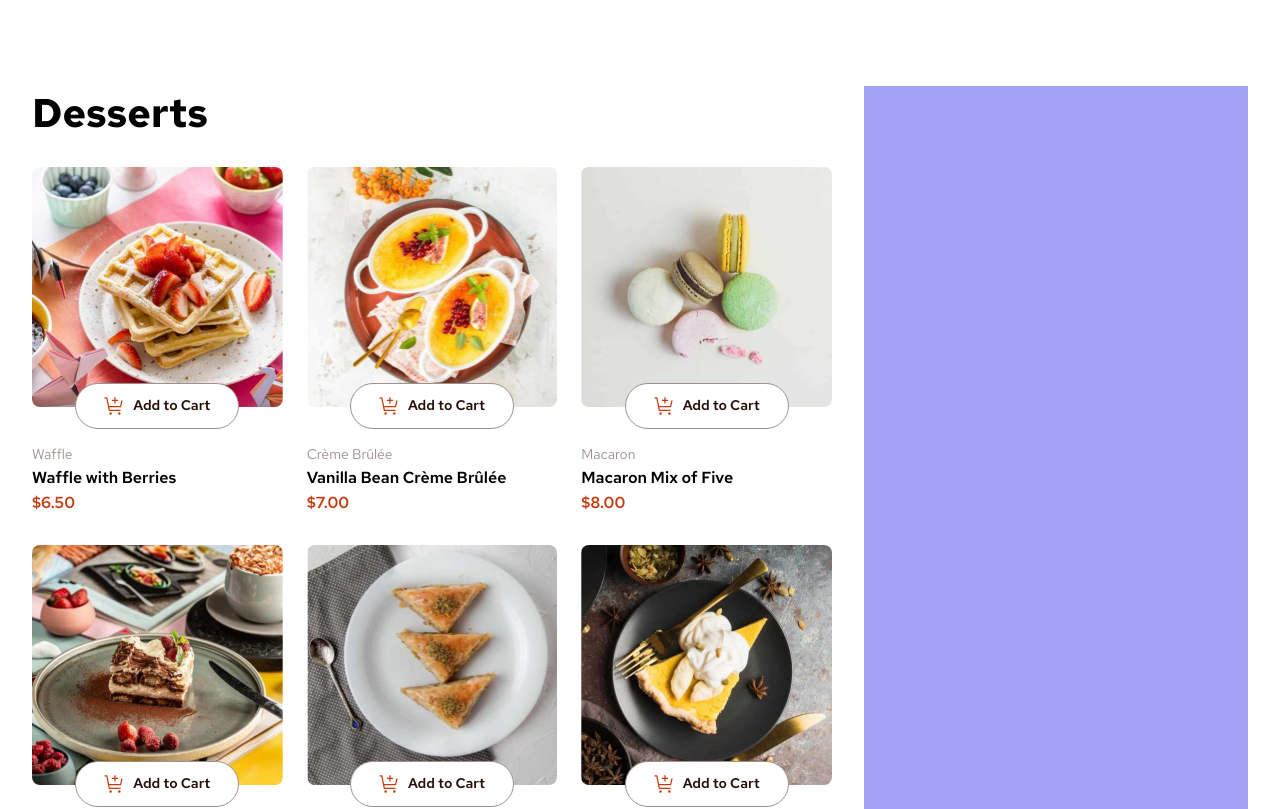
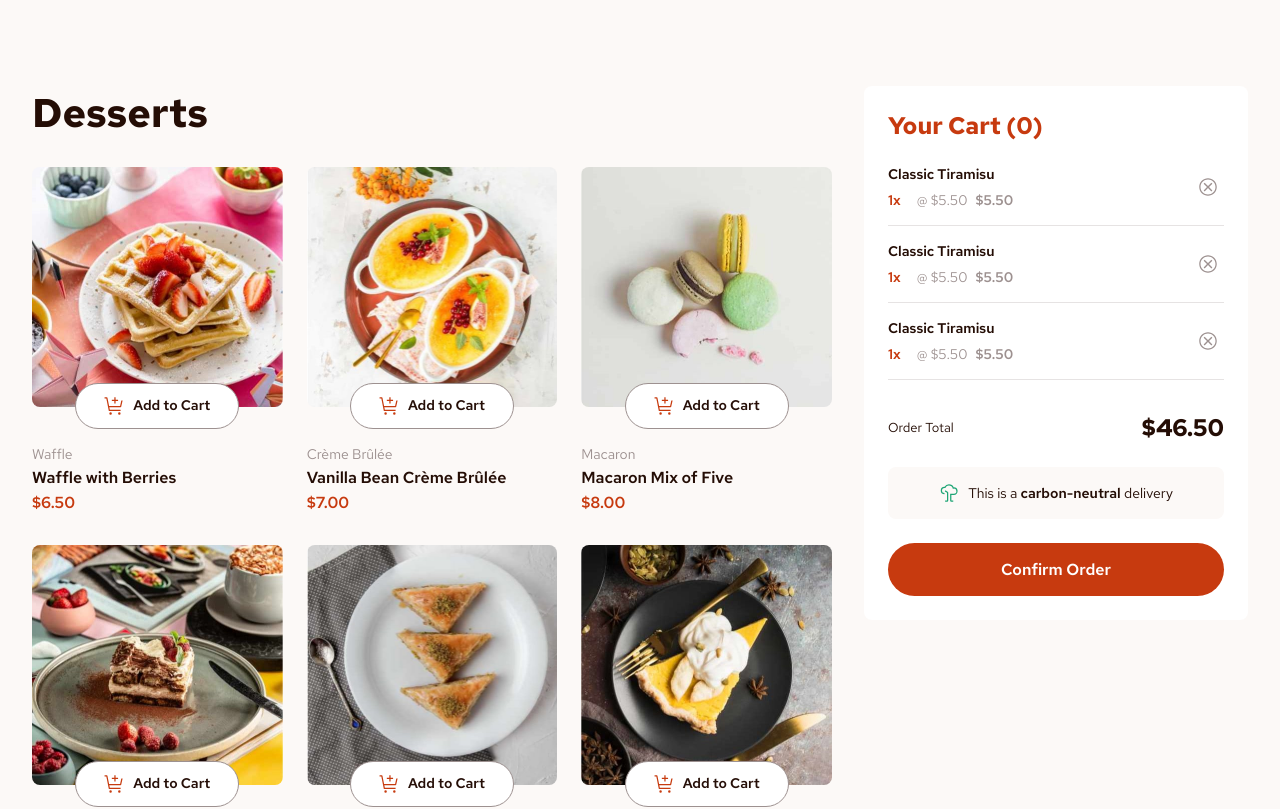
Before and after one commit to brojor/product-list-with-cart, a Nuxt app: page / in a window 1280 px wide. Shown: the top 809 px of the page. Built offline with nearby package versions, Linux system fonts and the light colour scheme.

Commit message:
feat: add cart component

```diff
--- a/app.vue
+++ b/app.vue
@@ -6,7 +6,9 @@
         <ProductItem v-for="product in productList" :product="product"></ProductItem>
       </div>
     </main>
-    <aside></aside>
+    <aside>
+      <ACart />
+    </aside>
   </div>
 </template>
 
@@ -36,8 +38,9 @@ h1 {
 }
 
 aside {
-  width: 24rem;
-  background-color: rgb(162, 162, 246);
+  width: 100%;
+  /* border: 1px solid red; */
+  /* background-color: rgb(162, 162, 246); */
 }
 
 .cards {
@@ -59,6 +62,11 @@ aside {
   .cards {
     grid-template-columns: repeat(3, 1fr);
   }
+
+  aside {
+    width: 50%;
+    align-self: center;
+  }
 }
 
 @media(min-width: 70rem) {
@@ -67,5 +75,10 @@ aside {
     padding: 2rem;
     margin-block: 3.4rem;
   }
+
+  aside {
+    width: 24rem;
+    align-self: flex-start;
+  }
 }
 </style>
--- a/assets/styles.css
+++ b/assets/styles.css
@@ -1,8 +1,10 @@
 :root {
---clr-red: 14, 86%, 42%;
---clr-green: 159, 69%, 38%;
+	--clr-red: 14 86% 42%;
+	--clr-green: 159 69% 38%;
 
---clr-neutral-400: 5, 6%, 59%;
+	--clr-neutral-100: 20 50% 98%;
+	--clr-neutral-400: 5 6% 59%;
+	--clr-neutral-900: 16 77% 8%;
 }
 
 
@@ -24,8 +26,15 @@ picture {
 
 button {
 	font-family: inherit;
+	cursor: pointer;
+	display: inline-flex;
+	font-weight: 600;
+	border: 0;
+	justify-content: center;
 }
 
 body {
-	font-family: 'Red Hat Text', sans-serif
+	font-family: 'Red Hat Text', sans-serif;
+	color: hsl(var(--clr-neutral-900));
+	background-color: hsl(var(--clr-neutral-100));
 }
--- /dev/null
+++ b/components/ACart.vue
@@ -0,0 +1,107 @@
+<template>
+	<div class="cart">
+		<h2>Your Cart (0)</h2>
+		<div v-if="isEmpty" class="empty-cart">
+			<IlustrationEmptyCart />
+			<p>Your added items will appears here</p>
+		</div>
+		<template v-else>
+			<ul>
+				<CartItem />
+				<CartItem />
+				<CartItem />
+			</ul>
+			<div class="order-total">
+				<span>Order Total</span>
+				<span>$46.50</span>
+			</div>
+			<div class="delivery-info">
+				<IconsCarbonNeutral />
+				<p>This is a <strong>carbon-neutral</strong> delivery</p>
+			</div>
+			<button>Confirm Order</button>
+		</template>
+	</div>
+</template>
+
+<script setup lang="ts">
+const isEmpty = ref(false)
+</script>
+
+<style scoped>
+.cart {
+	background-color: #fff;
+	border-radius: 0.5rem;
+	padding: 1.5rem;
+}
+
+.empty-cart {
+	display: flex;
+	flex-direction: column;
+	align-items: center;
+}
+
+h2 {
+	color: hsl(var(--clr-red));
+	font-size: 1.5rem;
+	align-self: flex-start;
+}
+
+.empty-cart p {
+	color: hsl(var(--clr-neutral-400));
+	font-size: 0.8125rem;
+	letter-spacing: 0.25px;
+	font-weight: 600;
+	margin-top: 1rem;
+}
+
+.empty-cart svg {
+	margin-top: 2.5rem;
+}
+
+ul {
+	list-style: none;
+	padding: 0.5rem 0
+}
+
+.order-total {
+	margin-top: 1.5rem;
+	font-size: 0.8125rem;
+	font-weight: 400;
+	display: flex;
+	justify-content: space-between;
+	align-items: center;
+}
+
+.order-total>span:last-child {
+	font-size: 1.5rem;
+	font-weight: 700;
+}
+
+.delivery-info {
+	font-size: 0.875rem;
+	color: hsl(var(--clr-neutral-900));
+	background-color: hsl(var(--clr-neutral-100));
+	padding: 1rem 2rem;
+	border-radius: 0.5rem;
+	margin-block: 1.5rem;
+	display: flex;
+	align-items: center;
+	justify-content: center;
+	gap: 0.5rem;
+}
+
+strong {
+	font-weight: 600;
+}
+
+button {
+	background-color: hsl(var(--clr-red));
+	color: #fff;
+	font-size: 1rem;
+	padding-block: 1rem;
+	width: 100%;
+	text-align: center;
+	border-radius: 1000px;
+}
+</style>
--- /dev/null
+++ b/components/CartItem.vue
@@ -0,0 +1,67 @@
+<template>
+	<li>
+		<div>
+			<h3 class="name">Classic Tiramisu</h3>
+			<p>
+				<span class="amount">1x</span>
+				<span class="unit-price">@ $5.50</span>
+				<span class="total-price">$5.50</span>
+			</p>
+		</div>
+		<button>
+			<IconsRemoveItem />
+		</button>
+	</li>
+</template>
+
+
+<script setup lang="ts">
+
+</script>
+
+
+<style scoped>
+li {
+	padding: 1rem 0;
+	border-bottom: 1px solid hsl(var(--clr-neutral-400)/.25);
+	font-size: 0.875rem;
+	display: flex;
+	justify-content: space-between;
+	align-items: center;
+}
+
+.name {
+	font-size: inherit;
+	font-weight: 600;
+	margin-bottom: 0.5rem;
+}
+
+p {
+	color: hsl(var(--clr-neutral-400));
+}
+
+.amount {
+	color: hsl(var(--clr-red));
+	font-weight: 600;
+	margin-right: 1rem;
+}
+
+.unit-price {
+	margin-right: 0.5rem;
+}
+
+.total-price {
+	font-weight: 600;
+}
+
+button {
+	background-color: transparent;
+	color: hsl(var(--clr-neutral-400));
+	cursor: pointer;
+}
+
+button:hover,
+button:focus {
+	color: hsl(var(--clr-neutral-900));
+}
+</style>
--- a/components/ProductItem.vue
+++ b/components/ProductItem.vue
@@ -10,7 +10,7 @@
 			Add to Cart
 		</button>
 		<p class="product-category">{{ product.category }}</p>
-		<h2 class="product-name">{{ product.name }}</h2>
+		<h3 class="product-name">{{ product.name }}</h3>
 		<p class="product-price">{{ formatPrice(product.price) }}</p>
 	</div>
 </template>
@@ -53,12 +53,9 @@ button {
 	margin-inline: auto;
 	border: 1px solid hsl(var(--clr-neutral-400));
 	background-color: #fff;
-	font-weight: 600;
 	color: hsl(14, 65%, 9%);
 	font-size: 0.875rem;
-	display: inline-flex;
 	gap: 0.5rem;
-	cursor: pointer;
 }
 
 .product-category {
--- /dev/null
+++ b/components/icons/CarbonNeutral.vue
@@ -0,0 +1,8 @@
+<template>
+	<svg xmlns="http://www.w3.org/2000/svg" width="21" height="20" fill="none" viewBox="0 0 21 20">
+		<path fill="#1EA575"
+			d="M8 18.75H6.125V17.5H8V9.729L5.803 8.41l.644-1.072 2.196 1.318a1.256 1.256 0 0 1 .607 1.072V17.5A1.25 1.25 0 0 1 8 18.75Z" />
+		<path fill="#1EA575"
+			d="M14.25 18.75h-1.875a1.25 1.25 0 0 1-1.25-1.25v-6.875h3.75a2.498 2.498 0 0 0 2.488-2.747 2.594 2.594 0 0 0-2.622-2.253h-.99l-.11-.487C13.283 3.56 11.769 2.5 9.875 2.5a3.762 3.762 0 0 0-3.4 2.179l-.194.417-.54-.072A1.876 1.876 0 0 0 5.5 5a2.5 2.5 0 1 0 0 5v1.25a3.75 3.75 0 0 1 0-7.5h.05a5.019 5.019 0 0 1 4.325-2.5c2.3 0 4.182 1.236 4.845 3.125h.02a3.852 3.852 0 0 1 3.868 3.384 3.75 3.75 0 0 1-3.733 4.116h-2.5V17.5h1.875v1.25Z" />
+	</svg>
+</template>
--- /dev/null
+++ b/components/icons/RemoveItem.vue
@@ -0,0 +1,10 @@
+<template>
+	<svg xmlns="http://www.w3.org/2000/svg" width="20" height="20" viewBox="0 0 20 20" fill="none">
+		<path
+			d="M10 1.25C5.125 1.25 1.25 5.125 1.25 10C1.25 14.875 5.125 18.75 10 18.75C14.875 18.75 18.75 14.875 18.75 10C18.75 5.125 14.875 1.25 10 1.25ZM10 17.5C5.875 17.5 2.5 14.125 2.5 10C2.5 5.875 5.875 2.5 10 2.5C14.125 2.5 17.5 5.875 17.5 10C17.5 14.125 14.125 17.5 10 17.5Z"
+			fill="currentColor" />
+		<path
+			d="M13.375 14.375L10 11L6.625 14.375L5.625 13.375L9 10L5.625 6.625L6.625 5.625L10 9L13.375 5.625L14.375 6.625L11 10L14.375 13.375L13.375 14.375Z"
+			fill="currentColor" />
+	</svg>
+</template>
--- /dev/null
+++ b/components/ilustration/EmptyCart.vue
@@ -0,0 +1,23 @@
+<template>
+	<svg xmlns="http://www.w3.org/2000/svg" width="128" height="128" fill="none" viewBox="0 0 128 128">
+		<path fill="#260F08"
+			d="M8.436 110.406c0 1.061 4.636 2.079 12.887 2.829 8.252.75 19.444 1.171 31.113 1.171 11.67 0 22.861-.421 31.113-1.171 8.251-.75 12.887-1.768 12.887-2.829 0-1.061-4.636-2.078-12.887-2.828-8.252-.75-19.443-1.172-31.113-1.172-11.67 0-22.861.422-31.113 1.172-8.251.75-12.887 1.767-12.887 2.828Z"
+			opacity=".15" />
+		<path fill="#87635A"
+			d="m119.983 24.22-47.147 5.76 4.32 35.36 44.773-5.467a2.377 2.377 0 0 0 2.017-1.734c.083-.304.104-.62.063-.933l-4.026-32.986Z" />
+		<path fill="#AD8A85" d="m74.561 44.142 47.147-5.754 1.435 11.778-47.142 5.758-1.44-11.782Z" />
+		<path fill="#CAAFA7"
+			d="M85.636 36.78a2.4 2.4 0 0 0-2.667-2.054 2.375 2.375 0 0 0-2.053 2.667l.293 2.347a3.574 3.574 0 0 1-7.066.88l-1.307-10.667 14.48-16.88c19.253-.693 34.133 3.6 35.013 10.8l1.28 10.533a1.172 1.172 0 0 1-1.333 1.307 4.696 4.696 0 0 1-3.787-4.08 2.378 2.378 0 1 0-4.72.587l.294 2.346a2.389 2.389 0 0 1-.484 1.755 2.387 2.387 0 0 1-1.583.899 2.383 2.383 0 0 1-1.755-.484 2.378 2.378 0 0 1-.898-1.583 2.371 2.371 0 0 0-1.716-2.008 2.374 2.374 0 0 0-2.511.817 2.374 2.374 0 0 0-.493 1.751l.293 2.373a4.753 4.753 0 0 1-7.652 4.317 4.755 4.755 0 0 1-1.788-3.17l-.427-3.547a2.346 2.346 0 0 0-2.666-2.053 2.4 2.4 0 0 0-2.08 2.667l.16 1.173a2.378 2.378 0 1 1-4.72.587l-.107-1.28Z" />
+		<path stroke="#fff" stroke-linecap="round" stroke-linejoin="round" stroke-width=".974"
+			d="m81.076 28.966 34.187-4.16" />
+		<path fill="#87635A"
+			d="M7.45 51.793c-.96 8.48 16.746 17.44 39.466 19.947 22.72 2.506 42.08-2.16 43.04-10.667l-3.947 35.493c-.96 8.48-20.24 13.334-43.04 10.667S2.463 95.74 3.423 87.18l4.026-35.387Z" />
+		<path fill="#AD8A85"
+			d="M5.823 65.953c-.96 8.453 16.746 17.44 39.573 20.027 22.827 2.586 42.053-2.187 43.013-10.667L87.076 87.1c-.96 8.48-20.24 13.333-43.04 10.666C21.236 95.1 3.53 86.22 4.49 77.74l1.334-11.787Z" />
+		<path fill="#CAAFA7"
+			d="M60.836 42.78a119.963 119.963 0 0 0-10.347-1.627c-24-2.667-44.453 1.893-45.333 10.373l-2.133 18.88a3.556 3.556 0 1 0 7.066.8 3.574 3.574 0 1 1 7.094.8l-.8 7.094a5.93 5.93 0 1 0 11.786 1.333 3.556 3.556 0 0 1 7.067.8l-.267 2.347a3.573 3.573 0 0 0 7.094.826l.133-1.2a5.932 5.932 0 1 1 11.787 1.36l-.4 3.52a3.573 3.573 0 0 0 7.093.827l.933-8.267a1.174 1.174 0 0 1 1.307-.906 1.146 1.146 0 0 1 1.04 1.306 5.947 5.947 0 0 0 11.813 1.334l.534-4.72a3.556 3.556 0 0 1 7.066.8 3.573 3.573 0 0 0 7.094.826l1.786-15.546a2.373 2.373 0 0 0-2.08-2.667L44.143 55.74l16.693-12.96Z" />
+		<path fill="#87635A" d="m59.156 57.66 1.68-14.88-16.827 13.173 15.147 1.707Z" />
+		<path stroke="#fff" stroke-linecap="round" stroke-linejoin="round" stroke-width=".974"
+			d="M9.796 52.06c-.667 5.866 16.24 12.586 37.733 15.04 14.774 1.68 27.867.906 34.854-1.654" />
+	</svg>
+</template>
```
Also changed, not shown: assets/illustration-empty-cart.svg (added).
